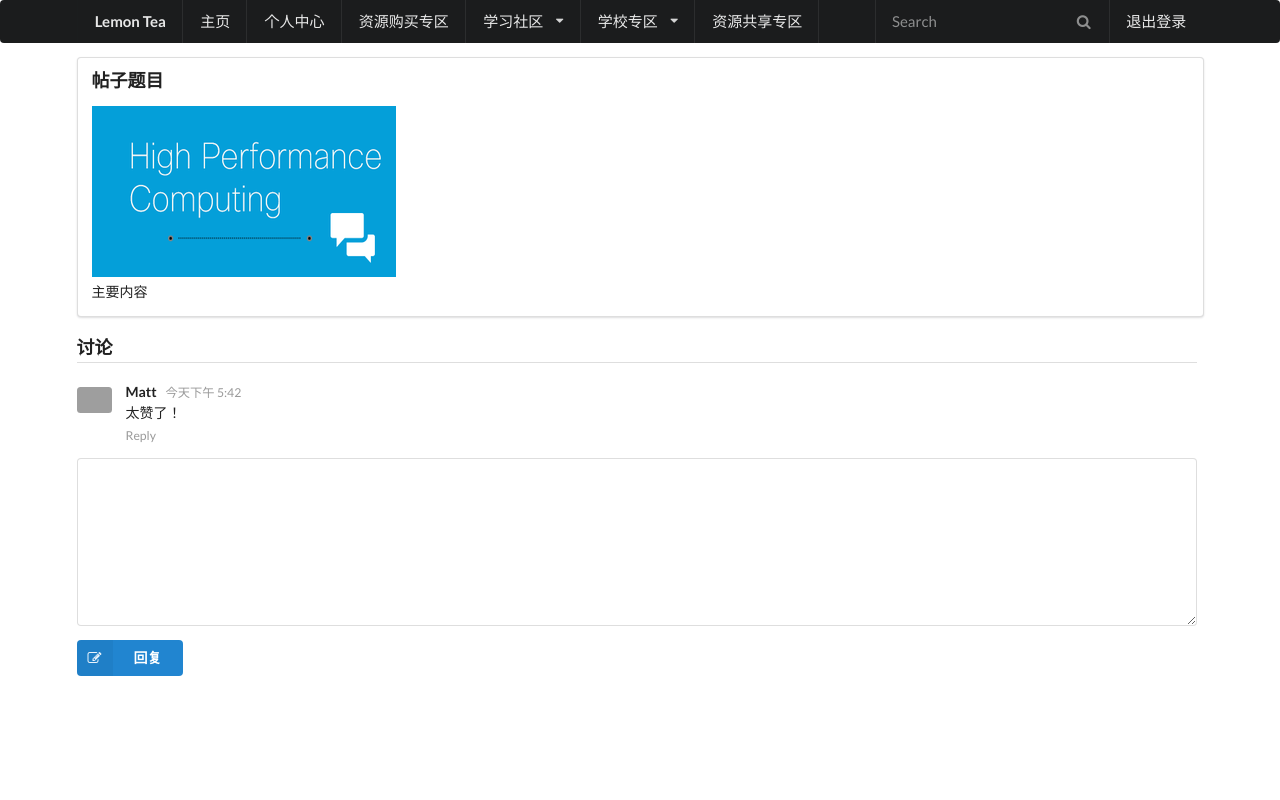
After one commit to BravoLu/LEMONTEA, a Django app: page /page in a window 1280 px wide. The commit adds this page. Run offline with Django 3.2, Linux system fonts and the light colour scheme; some libraries are stand-ins or nearby versions; grey boxes are pictures that could not be loaded.

Commit message:
add page

```diff
--- a/LemonApp/templates/course.html
+++ b/LemonApp/templates/course.html
@@ -121,16 +121,13 @@
                 </div>
             </div>
        </div>
-
+    </div>
       <form class="ui reply form">
         <div class="field">
             <textarea></textarea>
         </div>
         <div class="ui blue labeled submit icon button"><i class="icon edit"></i>回复</div>
       </form>
-</div>
-
-  </div>
 </div>
 <!-- end disscus part -->
 
--- a/LemonApp/templates/head.html
+++ b/LemonApp/templates/head.html
@@ -17,6 +17,7 @@
         });
         $('.menu .item').tab();
         $('.ui.accordion').accordion();
+        $('.ui.sticky').sticky({context: '#example1'});
     });
     </script>
     <style>
--- /dev/null
+++ b/LemonApp/templates/page.html
@@ -0,0 +1,45 @@
+{%include "head.html"%}
+
+<body>
+	{% include "HeaderMenu.html"%}
+	<div class = "ui main container">
+		<!-- 帖子主题 -->
+		<div class="ui segment" id="example1">
+    		<div class="ui sticky" >
+      			<h3 class="ui header">帖子题目</h3>
+      			    <div class="image">
+      					<img src="../static/images/HighPerformance.png">
+    				</div>
+      			<p>主要内容</p>
+    		</div>
+   		</div>
+   		<!--  End 帖子主题-->
+		<div class="ui comments">
+          <h3 class="ui dividing header" style="width:80rem">讨论</h3>
+            <div class="comment">
+            	<a class="avatar">
+            	<img src="/images/avatar/small/matt.jpg">
+            	</a>
+          			<div class="content">
+          				<a class="author">Matt</a>
+          				<div class="metadata">
+          				<span class="date">今天下午 5:42</span>
+          				</div>
+      					<div class="text" style="width:80rem">太赞了！ </div>
+      					<div class="actions">
+        					<a class="reply">Reply</a>
+      					</div>
+   		 			</div>
+ 			 </div>
+
+  		<form class="ui reply form">
+    		<div class="field" style="width:80rem">
+      			<textarea></textarea>
+    		</div>
+    		<div class="ui blue labeled submit icon button"><i class="icon edit"></i>回复</div>
+  		</form>
+</div>
+
+	</div>
+</body>
+</html>
--- a/LemonApp/views.py
+++ b/LemonApp/views.py
@@ -105,3 +105,7 @@ def school(request):
 def community(request):
 	context = {}
 	return render(request,'community.html',context)
+
+def page(request):
+	context = {}
+	return render(request,'page.html',context)
--- a/LemonTea/urls.py
+++ b/LemonTea/urls.py
@@ -35,5 +35,6 @@ urlpatterns = [
     url(r'^create$', views.create, name="create"),
     url(r'^logout$', views.logout_view, name="logout"),
     url(r'^community', views.community ,name='community'),
+    url(r'^page',views.page, name="page"),
 
 ] + static(settings.STATIC_URL, document_root=settings.STATIC_ROOT)
```
Also changed, not shown: LemonApp/templates/community.html (+10 -5 lines). Lines whose indentation alone changed are shown as unchanged.
